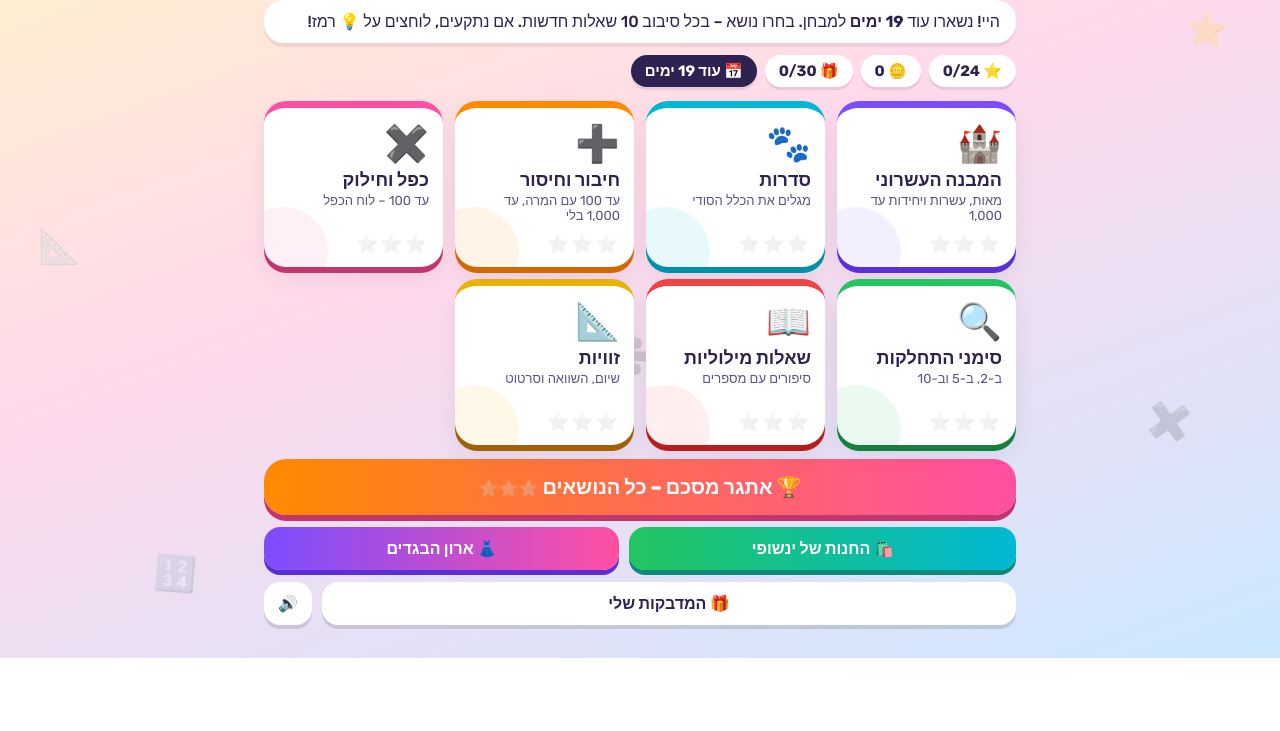
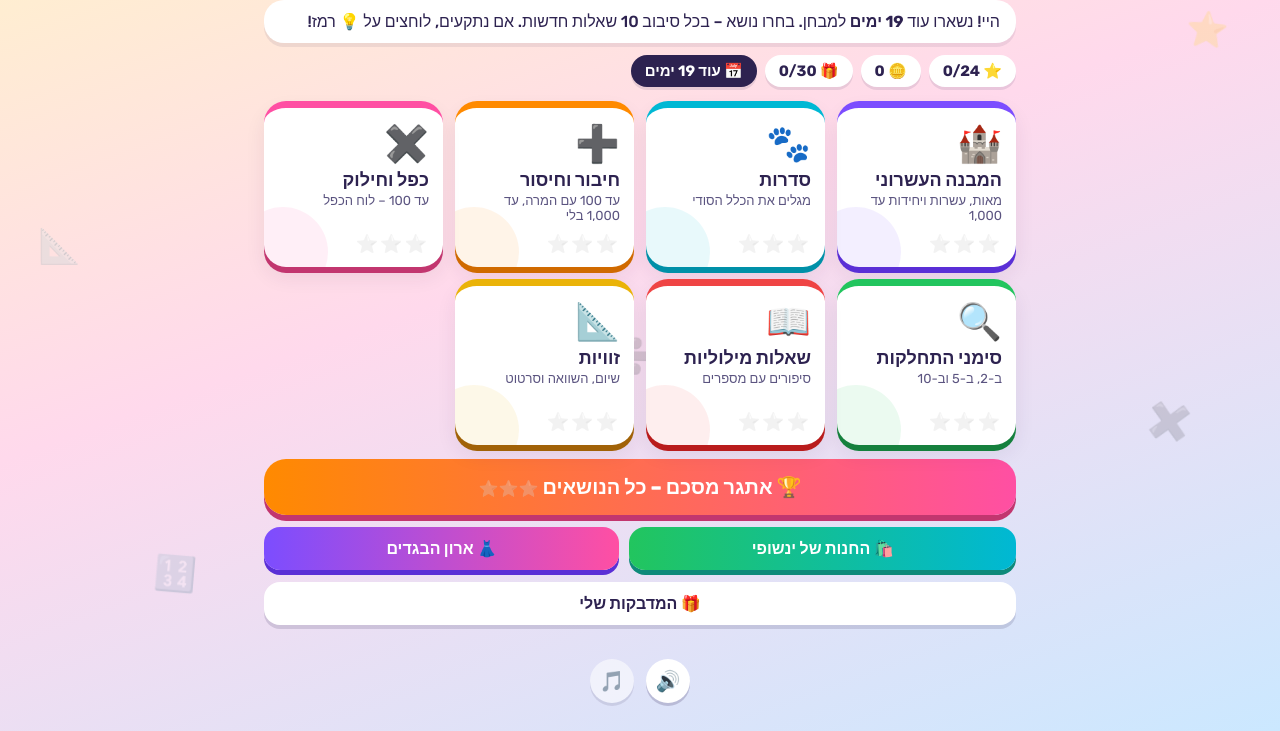
Before and after one commit to gblotman/gimel-h1-math, a plain HTML site: page index.html in a window 1280 px wide. Shown: the part 142-873 px from the top of the page. Before the commit the page ends 800 px from the top, so only its background shows below. Drawn offline with Linux system fonts and the light colour scheme.

Commit message:
Add background music (2 songs) and sound/music buttons on all screens
Co-Authored-By: Claude Sonnet 5.5 <noreply@anthropic.com>

```diff
--- a/index.html
+++ b/index.html
@@ -75,6 +75,9 @@ button{font-family:inherit;touch-action:manipulation;cursor:pointer;color:inheri
 .btn:active{transform:translateY(3px);box-shadow:0 1px 0 rgba(45,34,80,.15)}
 .btn.primary{background:var(--purple);color:#fff;box-shadow:0 5px 0 var(--purpled)}
 .btn.green{background:var(--green);color:#fff;box-shadow:0 5px 0 var(--greend)}
+.audioctl{position:relative;z-index:1;display:flex;justify-content:center;gap:12px;padding:6px 0 28px}
+.audioctl button{width:44px;height:44px;border:none;border-radius:50%;background:#fff;font-size:20px;box-shadow:0 3px 0 rgba(45,34,80,.2)}
+.audioctl button.off{opacity:.55}
 .btn.small{flex:0 0 auto;padding:10px 14px}
 
 /* game */
@@ -280,6 +283,7 @@ h2.ttl{font-size:26px;font-weight:900;margin:4px 0}
   <section id="store" class="screen"></section>
   <section id="wardrobe" class="screen"></section>
 </main>
+<div class="audioctl"><button id="soundBtn" aria-label="צליל"></button><button id="musicBtn" aria-label="מוזיקה">🎵</button></div>
 <div id="modal" class="modal hidden"><div class="mbox" id="mbox"></div></div>
 
 <script>
@@ -294,7 +298,7 @@ const digits=n=>[Math.floor(n/100)%10,Math.floor(n/10)%10,n%10];
 
 const STORE_KEY='mathQuest3_v1';
 function loadData(){try{return JSON.parse(localStorage.getItem(STORE_KEY)||'{}')}catch(e){return{}}}
-let DATA=Object.assign({best:{},coins:0,stickers:[],tables:[1,2,3,4,5,6,7,8,9,10],sound:true,recent:{},owned:[],outfit:{}},loadData());
+let DATA=Object.assign({best:{},coins:0,stickers:[],tables:[1,2,3,4,5,6,7,8,9,10],sound:true,music:false,recent:{},owned:[],outfit:{}},loadData());
 function save(){try{localStorage.setItem(STORE_KEY,JSON.stringify(DATA))}catch(e){}}
 const tables=()=>DATA.tables&&DATA.tables.length?DATA.tables:[1,2,3,4,5,6,7,8,9,10];
 const tab=(min=1)=>{const t=tables().filter(x=>x>=min);return t.length?P(t):P([2,3,4,5])};
@@ -814,12 +818,11 @@ function renderHome(){
      <span class="ic">${t.icon}</span><span class="nm">${t.name}</span><span class="sb">${t.sub}</span><div class="st">${starsHTML(DATA.best[t.id]||0)}</div></button>`).join('')}</div>
    <button class="bigbtn" data-topic="mix">🏆 אתגר מסכם – כל הנושאים <span style="font-size:16px">${starsHTML(DATA.best.mix||0)}</span></button>
    <div class="row"><button class="btn store" id="goStore">🛍️ החנות של ינשופי</button><button class="btn ward" id="goWardrobe">👗 ארון הבגדים</button></div>
-   <div class="row"><button class="btn" id="goStickers">🎁 המדבקות שלי</button>   <button class="btn small" id="soundBtn" aria-label="צליל">${DATA.sound?'🔊':'🔇'}</button></div>`;
+   <div class="row"><button class="btn" id="goStickers">🎁 המדבקות שלי</button></div>`;
   $('home').querySelectorAll('[data-topic]').forEach(b=>b.onclick=()=>{SFX.click();startRound(b.dataset.topic)});
   $('goStickers').onclick=()=>{SFX.click();renderStickers();show('stickers')};
   $('goStore').onclick=()=>{SFX.click();renderStore();show('store')};
   $('goWardrobe').onclick=()=>{SFX.click();renderWardrobe();show('wardrobe')};
-  $('soundBtn').onclick=()=>{DATA.sound=!DATA.sound;save();renderHome();SFX.click()};
   $('homeOwl').onclick=()=>{owlMood($('homeOwl'),'happy');SFX.good()};
 }
 function show(id){document.querySelectorAll('.screen').forEach(s=>s.classList.toggle('active',s.id===id));scrollTo({top:0,behavior:'smooth'})}
@@ -1023,6 +1026,13 @@ function renderWardrobe(){
 function openModal(h){$('mbox').innerHTML=h;$('modal').classList.remove('hidden')}
 function closeModal(){$('modal').classList.add('hidden')}
 $('modal').onclick=e=>{if(e.target.id==='modal')closeModal()};
+const bgmList=['music/song1.mp3','music/song2.mp3'];let bgmI=0;const bgm=new Audio(bgmList[0]);bgm.volume=.35;bgm.onended=()=>{bgmI=(bgmI+1)%bgmList.length;bgm.src=bgmList[bgmI];bgm.play().catch(()=>{})};
+function applyMusic(){if(DATA.music)bgm.play().catch(()=>{});else bgm.pause()}
+function syncAudioBtns(){$('soundBtn').textContent=DATA.sound?'🔊':'🔇';$('soundBtn').classList.toggle('off',!DATA.sound);$('musicBtn').classList.toggle('off',!DATA.music)}
+$('soundBtn').onclick=()=>{DATA.sound=!DATA.sound;save();syncAudioBtns();SFX.click()};
+$('musicBtn').onclick=()=>{DATA.music=!DATA.music;save();applyMusic();syncAudioBtns();SFX.click()};
+syncAudioBtns();
+if(DATA.music)document.addEventListener('pointerdown',()=>applyMusic(),{once:true});
 renderHome();
 </script>
 </body>
```
Also changed, not shown: 2 other files.
